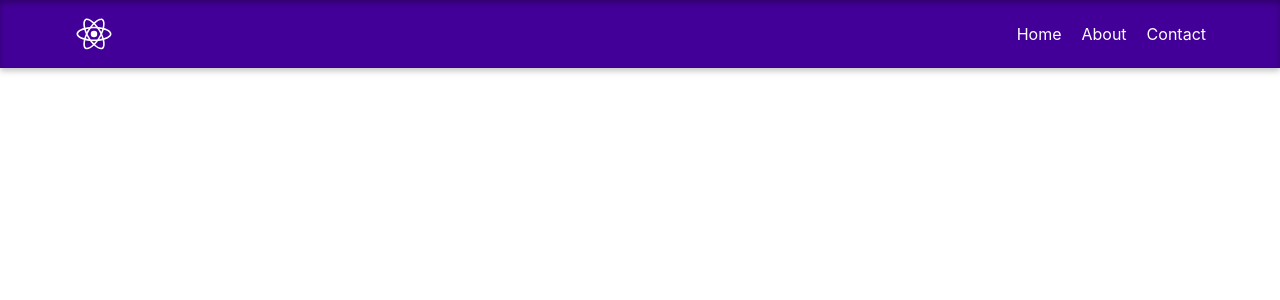
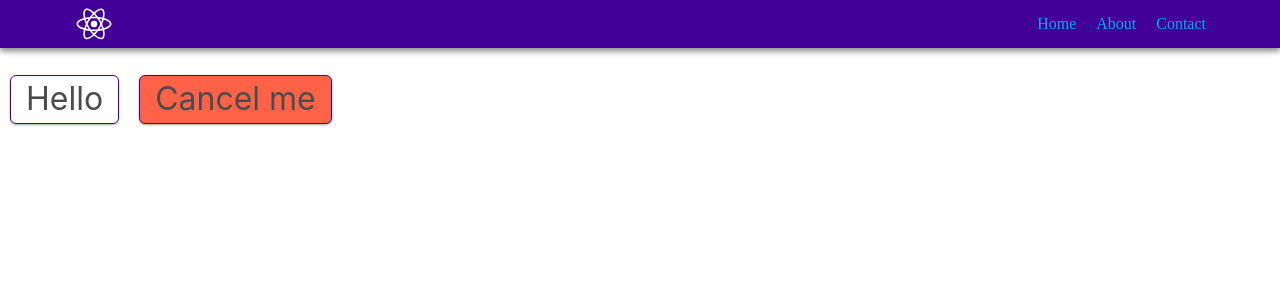
Before and after one commit to stevie2codes/react-design-sytem, a React (Create React App) app: page / in a window 1280 px wide. Shown: the top 300 px of the page. Built offline with nearby package versions, Linux system fonts and the light colour scheme.

Commit message:
started buttons with prop options

```diff
--- a/package.json
+++ b/package.json
@@ -6,6 +6,7 @@
     "@testing-library/jest-dom": "^4.2.4",
     "@testing-library/react": "^9.3.2",
     "@testing-library/user-event": "^7.1.2",
+    "polished": "^3.6.5",
     "react": "^16.13.1",
     "react-dom": "^16.13.1",
     "react-scripts": "3.4.1",
--- a/src/App.js
+++ b/src/App.js
@@ -2,10 +2,13 @@ import React from "react";
 import Header from "./layouts/Header";
 import GlobalStyle from "./Global";
 
+import { Button } from "./elements/Buttons";
 function App() {
   return (
     <div>
       <Header />
+      <Button>Hello</Button>
+      <Button type="cancel"> Cancel me</Button>
       <GlobalStyle />
     </div>
   );
--- a/src/Global.js
+++ b/src/Global.js
@@ -1,58 +1,24 @@
 import { createGlobalStyle } from "styled-components";
+import { normalize } from "polished";
 
 const GlobalStyle = createGlobalStyle`
+${normalize()};
+html{
+    box-sizing: border-box;
+}
+*, *:before,*:after{
+    box-sizing: inherit;
+}
 body {
   margin: 0;
+  padding:65px 0 0 ;
   font-family: -apple-system, BlinkMacSystemFont, 'Segoe UI', 'Roboto', 'Oxygen',
     'Ubuntu', 'Cantarell', 'Fira Sans', 'Droid Sans', 'Helvetica Neue',
     sans-serif;
   -webkit-font-smoothing: antialiased;
   -moz-osx-font-smoothing: grayscale;
+
 }
-
-code {
-  font-family: source-code-pro, Menlo, Monaco, Consolas, 'Courier New',
-    monospace;
-}
-.App {
-  text-align: center;
-}
-
-.App-logo {
-  height: 40vmin;
-  pointer-events: none;
-}
-
-@media (prefers-reduced-motion: no-preference) {
-  .App-logo {
-    animation: App-logo-spin infinite 20s linear;
-  }
-}
-
-.App-header {
-  background-color: #282c34;
-  min-height: 100vh;
-  display: flex;
-  flex-direction: column;
-  align-items: center;
-  justify-content: center;
-  font-size: calc(10px + 2vmin);
-  color: white;
-}
-
-.App-link {
-  color: #61dafb;
-}
-
-@keyframes App-logo-spin {
-  from {
-    transform: rotate(0deg);
-  }
-  to {
-    transform: rotate(360deg);
-  }
-}
-
 
 `;
 
--- a/src/elements/Buttons.js
+++ b/src/elements/Buttons.js
@@ -1,18 +1,35 @@
 import styled from "styled-components";
-import { fixedTop } from "../utilities";
+import { lighten } from "polished";
+import { Colors, Elevation } from "../utilities";
 
 export const Button = styled.button`
-  background-color: indigo;
-  padding: 5px 10px;
+  background-color: transparent;
+  padding: 5px 15px;
   border-radius: 6px;
-  border: none;
-  color: white;
+  ${Elevation[1]};
+  border: 1px solid ${Colors.purple};
+  color: ${Colors.black};
   font-size: 2rem;
   margin: 10px;
-  background: indigo;
+  transition: 0.3s ease;
+  &:hover {
+    ${Elevation[2]};
+    background-color: ${Colors.purple};
+    color: white;
+    transform: scale(1.02);
+  }
+
+  ${({ type }) => {
+    if (type === "cancel") {
+      return `
+      background-color: tomato;
+      &:hover{
+        background: ${lighten(0.2, "tomato")};
+      `;
+    }
+  }}
 `;
 
-export const CancelButton = styled(Button)`
-  background: tomato;
-  ${fixedTop};
-`;
+// export const CancelButton = styled(Button)`
+//   background: tomato;
+// `;
--- a/src/layouts/Header.js
+++ b/src/layouts/Header.js
@@ -1,7 +1,7 @@
 import React from "react";
 import styled from "styled-components";
 import logo from "../logo.svg";
-import { Colors, Social, Elevation } from "../utilities";
+import { Colors, Social, Elevation, fixed, serif } from "../utilities";
 
 const Header = ({ className }) => {
   return (
@@ -23,14 +23,17 @@ const StyledHeader = styled(Header)`
   justify-content: space-between;
   height: 3rem;
   align-items: center;
+  ${fixed()};
+  width: 100%;
   ${Elevation[2]};
   .logo {
     width: 60px;
   }
   .nav a {
-    color: white;
+    color: ${Social.twitter};
     margin: 10px;
     text-decoration: none;
+    ${serif};
   }
 `;
 
--- a/src/utilities/Elevation.js
+++ b/src/utilities/Elevation.js
@@ -1,5 +1,5 @@
 export default [
   "box-shadow: inset 0 7px 9px -7px rgba(0,0,0,0.7)",
-  "box-shadow: inset 0 1px 3px rgba(0,0,0,0.12) , 0 1px 2px rgba(0,0,0,0.24)",
-  "box-shadow: inset 0 3px 6px rgba(0,0,0,0.3) , 0 3px 6px rgba(0,0,0,0.23)"
+  "box-shadow:  0 1px 3px rgba(0,0,0,0.12) , 0 1px 2px rgba(0,0,0,0.24)",
+  "box-shadow: 0 3px 6px rgba(0,0,0,0.3) , 0 3px 6px rgba(0,0,0,0.23)"
 ];
--- a/src/utilities/Position.js
+++ b/src/utilities/Position.js
@@ -3,8 +3,15 @@ import { css } from "styled-components";
 // CSS Helper function
 // Needed for props and mixins
 
-export const fixedTop = css`
-  position: fixed;
-  top: ${({ top }) => top + "px"};
-  left: 0;
-`;
+export const fixed = ({ x = 0, y = 0 } = {}) =>
+  css`
+    position: fixed;
+    top: ${y};
+    left: ${x};
+  `;
+export const absolute = ({ x = 0, y = 0 } = {}) =>
+  css`
+    position: absolute;
+    top: ${y};
+    left: ${x};
+  `;
--- /dev/null
+++ b/src/utilities/Type.js
@@ -0,0 +1,3 @@
+export const serif = `
+    font-family: Avenir;
+`;
--- a/src/utilities/index.js
+++ b/src/utilities/index.js
@@ -3,4 +3,5 @@ import Elevation from "./Elevation";
 export * from "./BreakPoints";
 export * from "./Position";
 export * from "./Colors";
+export * from "./Type";
 export { Elevation };
```
Also changed, not shown: 1 other file (tests, documents, lock files or other folders).
